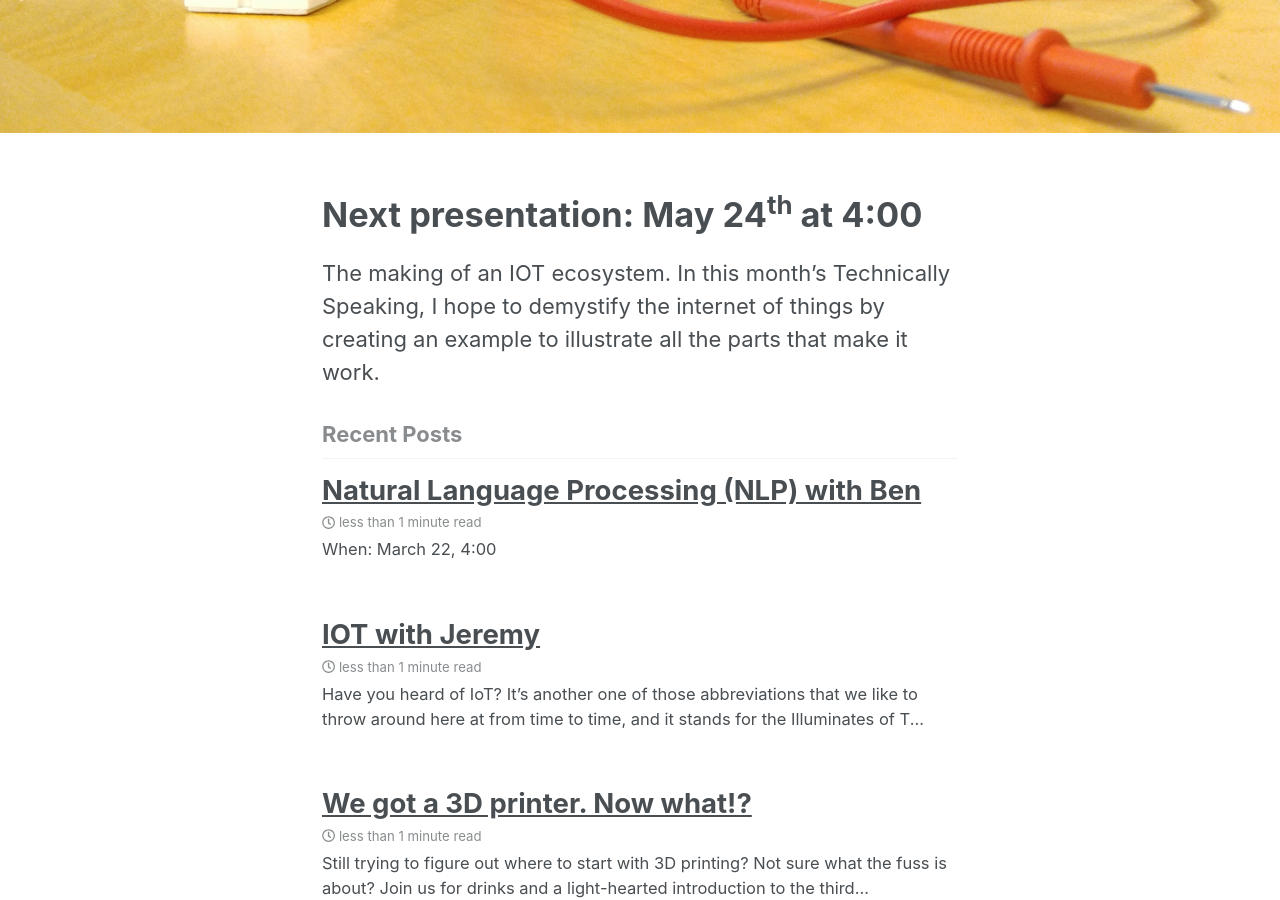
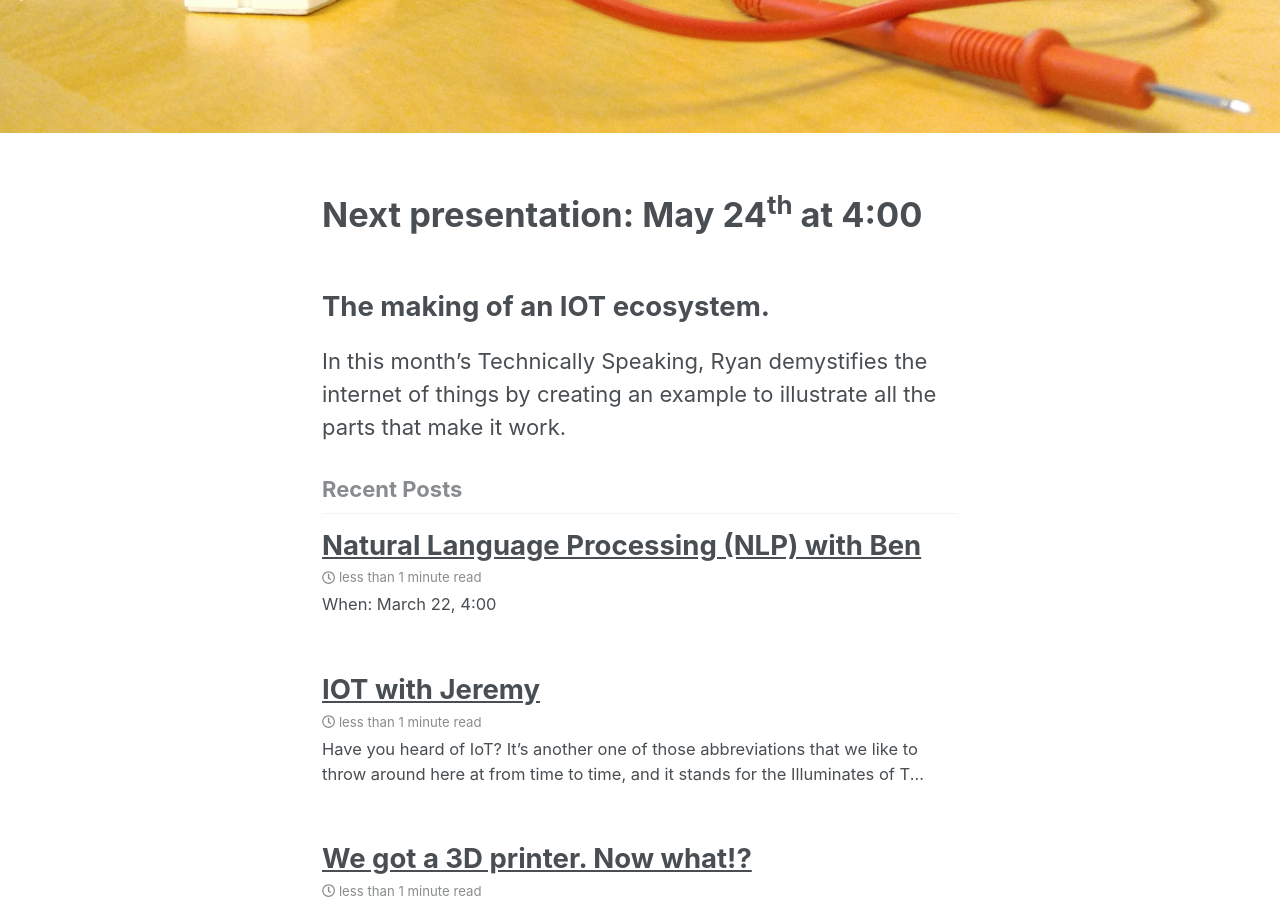
Before and after one commit to technicallySpeaking/technicallySpeaking.github.io, a Jekyll site: the page built from index.html, in a window 1280 px wide and 900 px high, scrolled down 378 px. Built offline with Jekyll 4.4.1, drawn with Linux system fonts in a browser that asks for light colours; nearby versions of some CDN libraries; the list of posts is cut into pages by our own code.

Commit message:
Updated 'index.html' via CloudCannon

```diff
--- a/index.html
+++ b/index.html
@@ -7,4 +7,5 @@ header:
   image: /assets/images/tech-header.jpg
 ---
 <h1>Next presentation: May 24<sup>th</sup> at 4:00</h1>
-<p>The making of an IOT ecosystem. In this month’s Technically Speaking, I hope to demystify the internet of things by creating an example to illustrate all the parts that make it work.</p>
+<h2>The making of an IOT ecosystem.</h2>
+<p>In this month’s Technically Speaking, Ryan demystifies the internet of things by creating an example to illustrate all the parts that make it work.</p>
```
